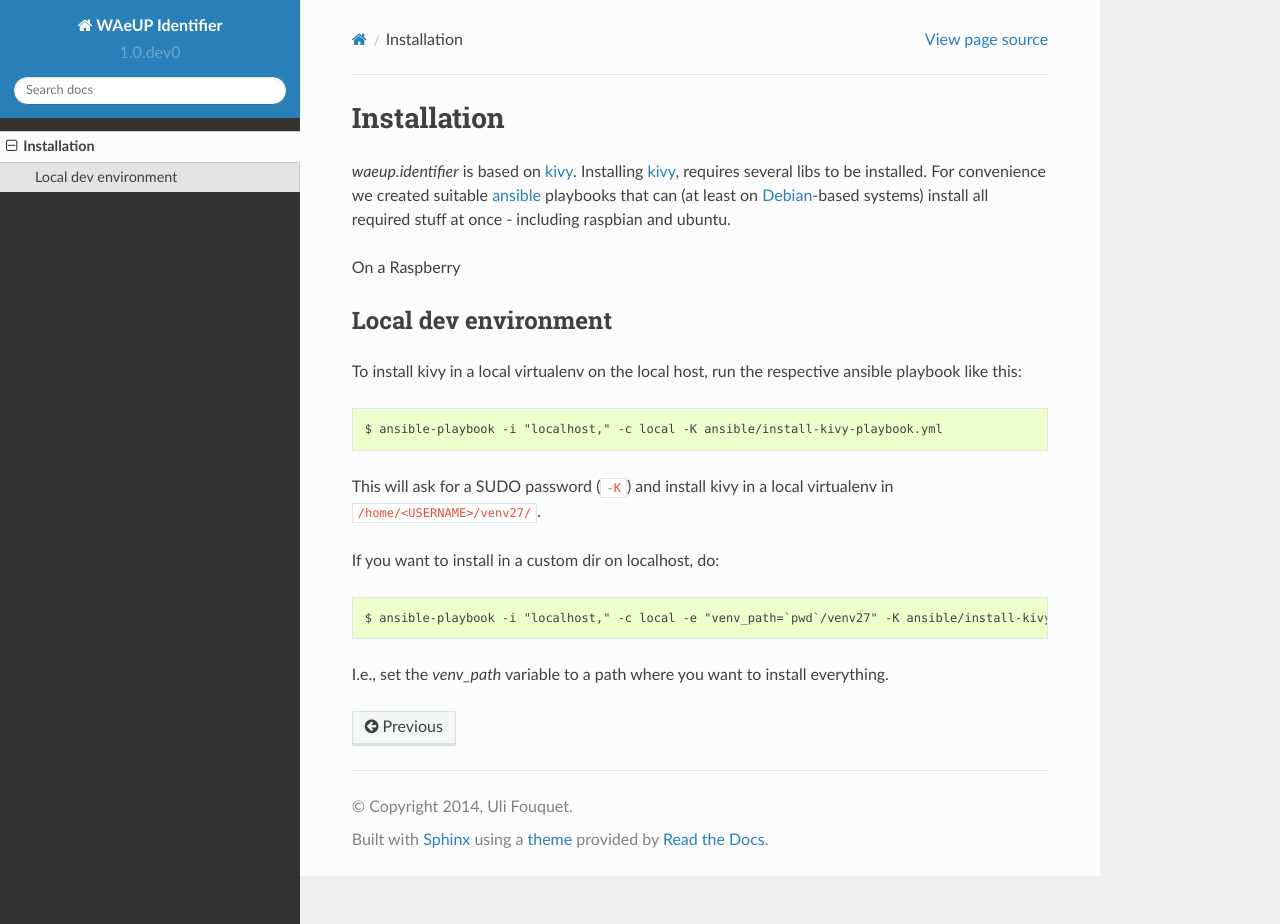
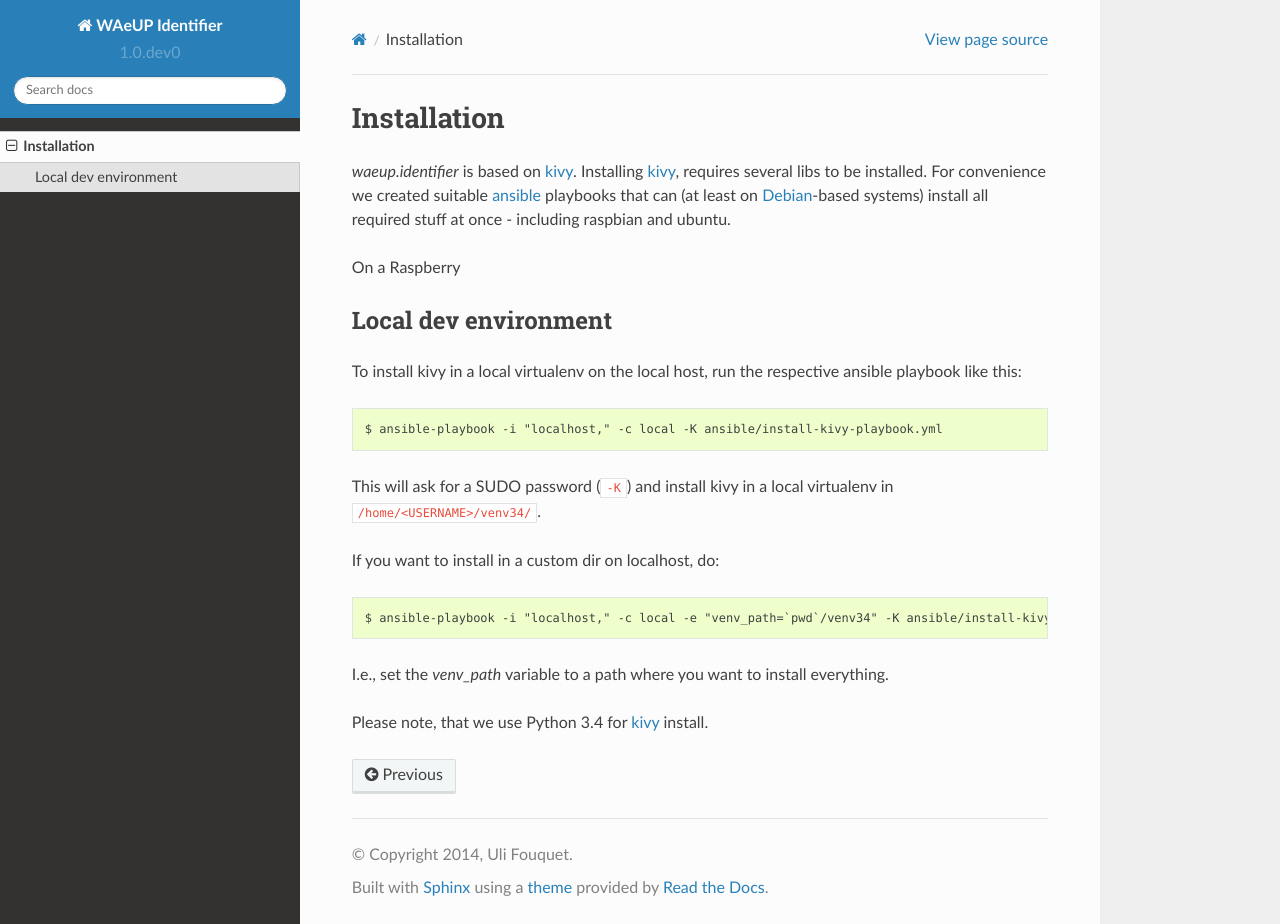
Before and after one commit to WAeUP/waeup.identifier, a Sphinx documentation site: the page built from doc/source/install.rst, in a window 1280 px wide and 924 px high. Built offline with Sphinx 7.4.7 and the Read the Docs theme 2.0.0, drawn with Linux system fonts in a browser that asks for light colours.

Commit message:
Fix docs: we use py3.4 now.

```diff
--- a/doc/source/install.rst
+++ b/doc/source/install.rst
@@ -18,15 +18,17 @@ respective ansible playbook like this::
   $ ansible-playbook -i "localhost," -c local -K ansible/install-kivy-playbook.yml
 
 This will ask for a SUDO password (``-K``) and install kivy in a local
-virtualenv in ``/home/<USERNAME>/venv27/``.
+virtualenv in ``/home/<USERNAME>/venv34/``.
 
 If you want to install in a custom dir on localhost, do::
 
-  $ ansible-playbook -i "localhost," -c local -e "venv_path=`pwd`/venv27" -K ansible/install-kivy-playbook.yml
+  $ ansible-playbook -i "localhost," -c local -e "venv_path=`pwd`/venv34" -K ansible/install-kivy-playbook.yml
 
 I.e., set the `venv_path` variable to a path where you want to install
 everything.
 
+Please note, that we use Python 3.4 for kivy_ install.
+
 .. _ansible: https://www.ansible.com/
 .. _Debian: https://debian.org/
 .. _kivy: https://kivy.org/
```
